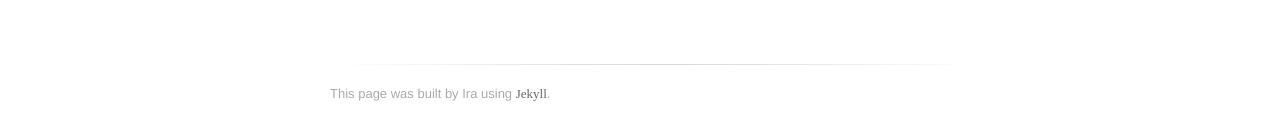
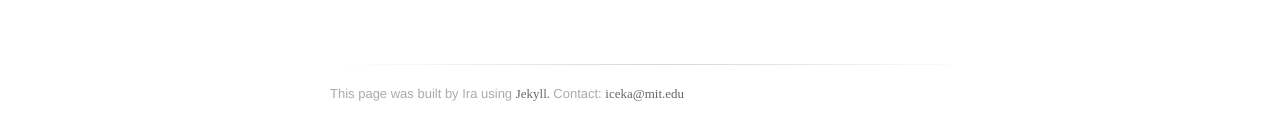
Before and after one commit to irixce/irixce.github.io, a Jekyll site: the page built from all-posts.md, in a window 1280 px wide. Shown: the part 1656-1786 px from the top of the page. Built offline with Jekyll 4.4.1, drawn with Linux system fonts in a browser that asks for light colours; some web fonts are replaced.

Commit message:
email add

```diff
--- a/_layouts/default.html
+++ b/_layouts/default.html
@@ -88,7 +88,7 @@
         {% if site.github.is_project_page %}
           {{ site.title | default: site.github.repository_name }} is maintained by <a href="{{ site.github.owner_url }}">{{ site.github.owner_name }}</a><br>
         {% endif %}
-          This page was built by Ira using <a href="https://jekyllrb.com">Jekyll</a>.
+          This page was built by Ira using <a href="https://jekyllrb.com">Jekyll. </a> Contact: <a href=""> iceka@mit.edu</a>
         </footer>
 
       </div>
```
Also changed, not shown: index.md (+1 -0 lines), 6 other files.
